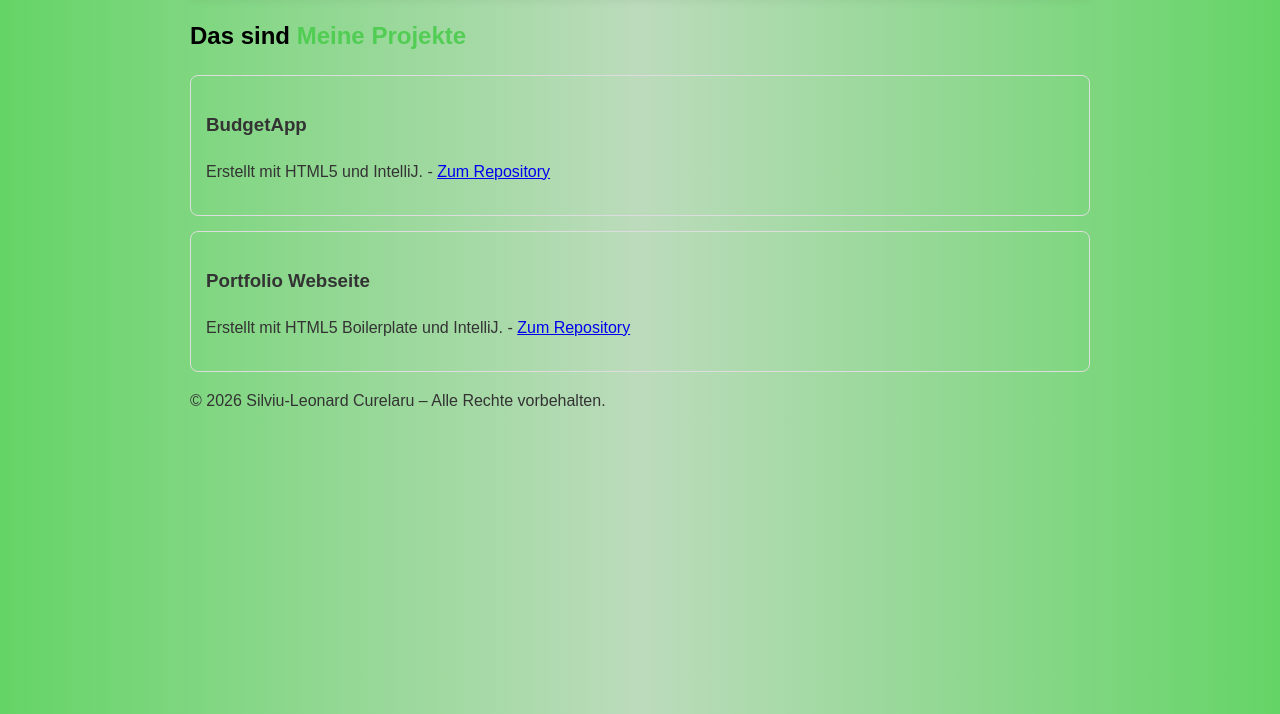
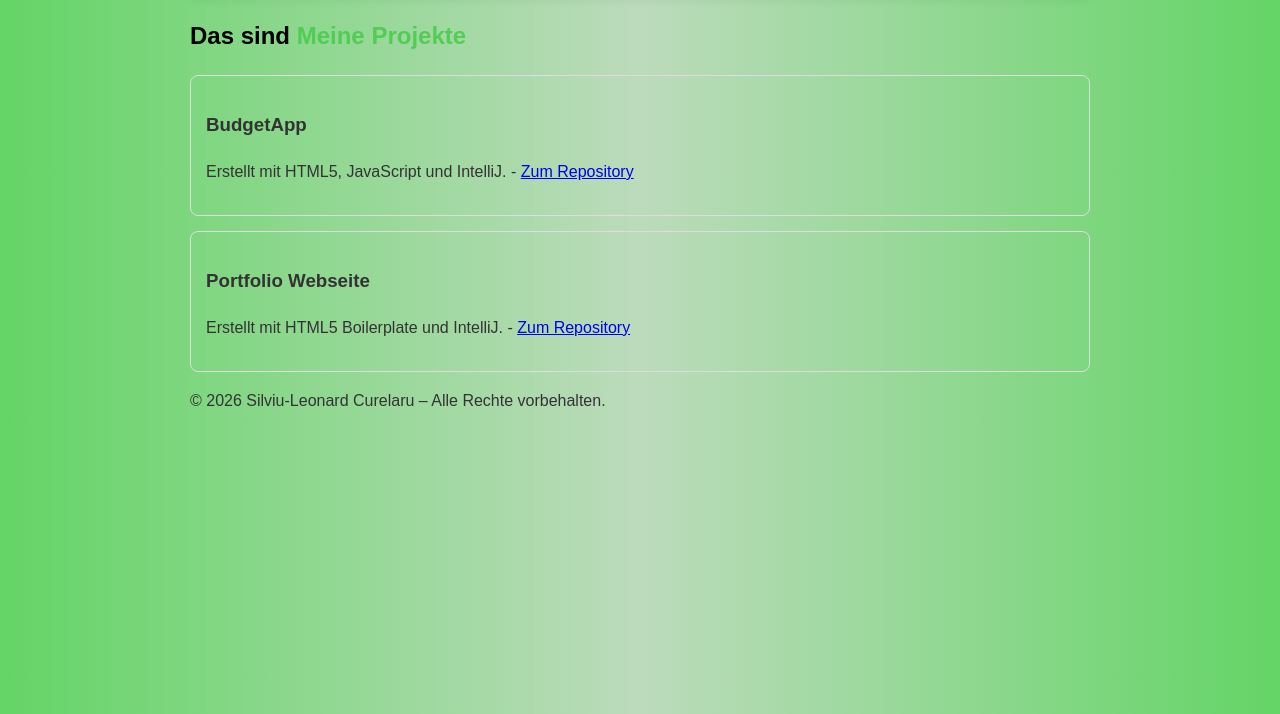
Before and after one commit to silviuleonardcurelaru/portfoliosites, a website built with webpack: page projects.html in a window 1280 px wide. Shown: the part 86-800 px from the top of the page. Built offline with nearby package versions, Linux system fonts and the light colour scheme.

Commit message:
Add new project on projects.html - BudgetApp

```diff
--- a/projects.html
+++ b/projects.html
@@ -57,7 +57,7 @@
 
       <article class="project-card">
         <h3>BudgetApp</h3>
-        <p>Erstellt mit HTML5 und IntelliJ. -
+        <p>Erstellt mit HTML5, JavaScript und IntelliJ. -
           <a href=https://github.com/silviuleonardcurelaru/portfoliosite/budgetapp/budgetinterface>Zum Repository</a></p>
       </article>
 
```
